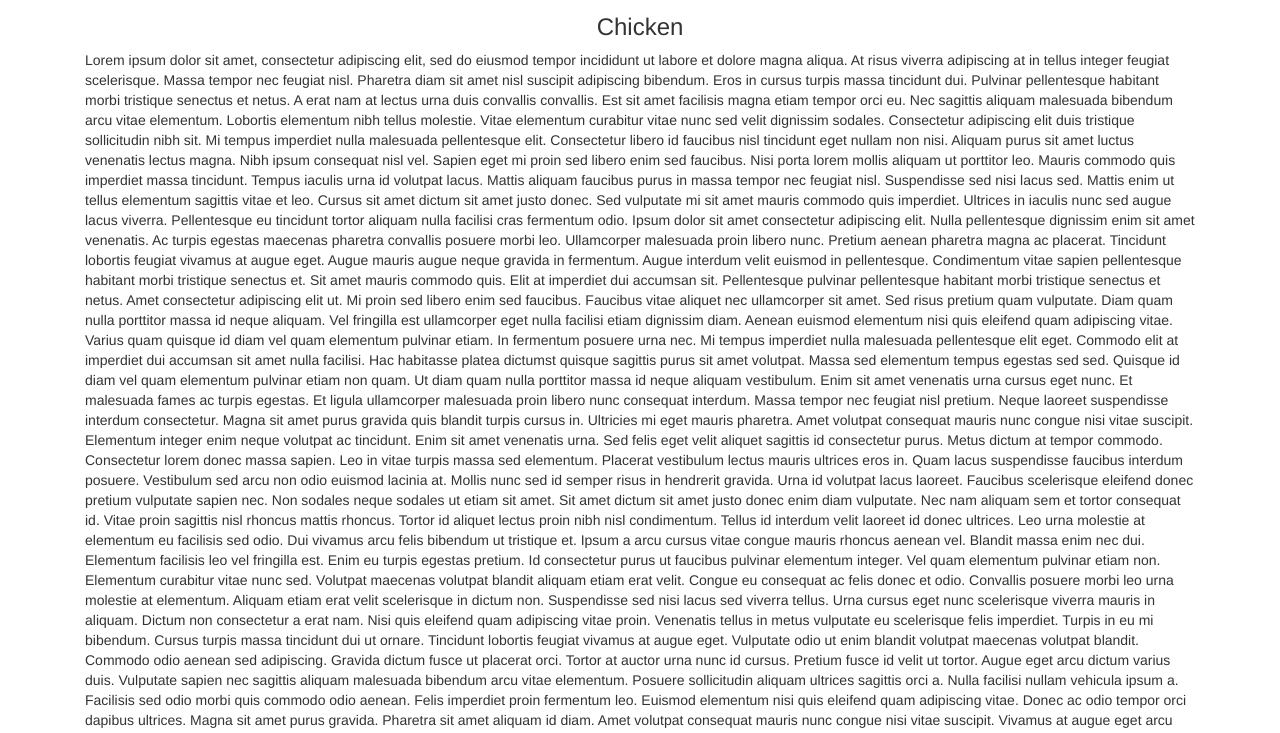
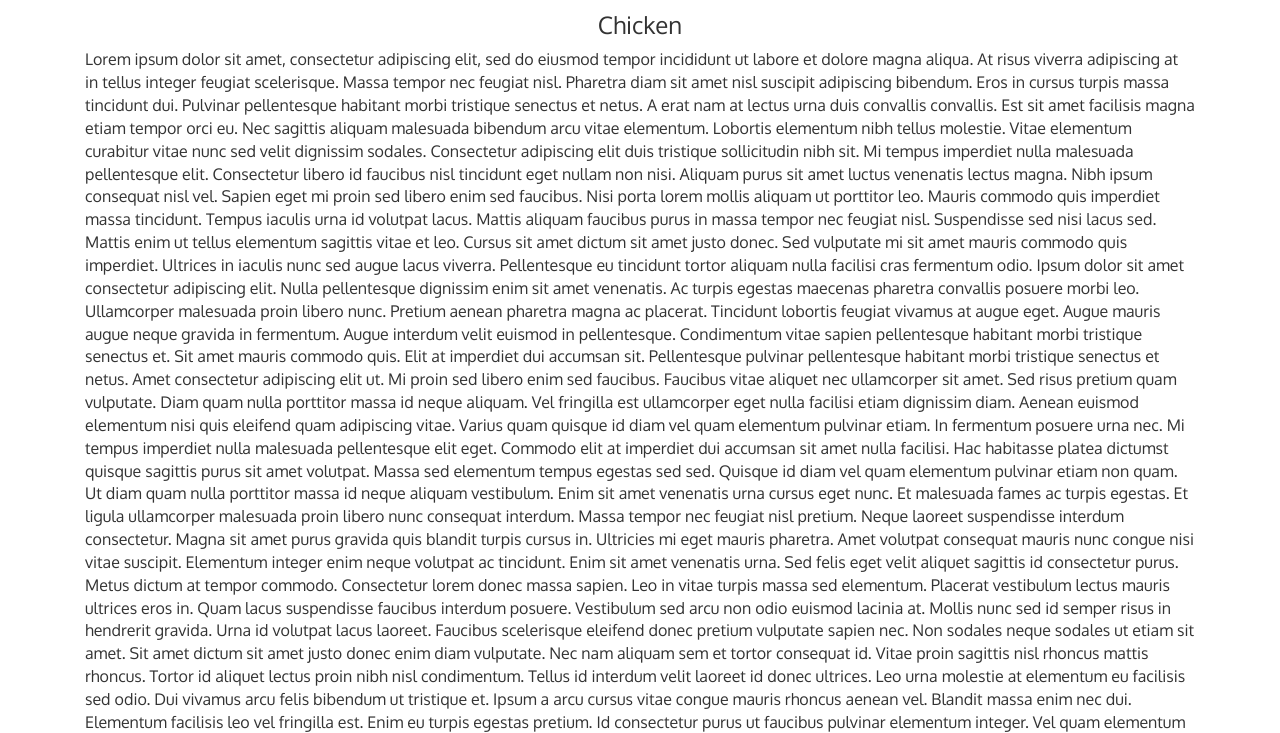
Before and after one commit to juliadehe11/module3solution, a plain HTML site: page index.html in a window 1280 px wide. Shown: the part 151-884 px from the top of the page. Drawn offline with nearby package versions, Linux system fonts and the light colour scheme; a script that the page names is missing; files whose address does not match are found by name.

Commit message:
Update index.html

```diff
--- a/index.html
+++ b/index.html
@@ -6,10 +6,10 @@
   <title>Food, LLC</title>
 
   <!-- Latest compiled and minified CSS -->
- <link rel="stylesheet" href="https://maxcdn.bootstrapcdn.com/bootstrap/3.3.6/css/bootstrap.min.css" >
-
-	<link rel="stylesheet" href="css/styles.css">
-	<link href="https://fonts.googleapis.com/css?family=Oxygen" rel="stylesheet">
+<link rel="stylesheet" href="bootstrap.min.css">
+    <link rel="stylesheet" href="module3solution.css">
+    <link href='https://fonts.googleapis.com/css?family=Oxygen:400,300,700' rel='stylesheet' type='text/css'>
+    <link href='https://fonts.googleapis.com/css?family=Lora' rel='stylesheet' type='text/css'>
 </head>
 <body>
   <header>
```
